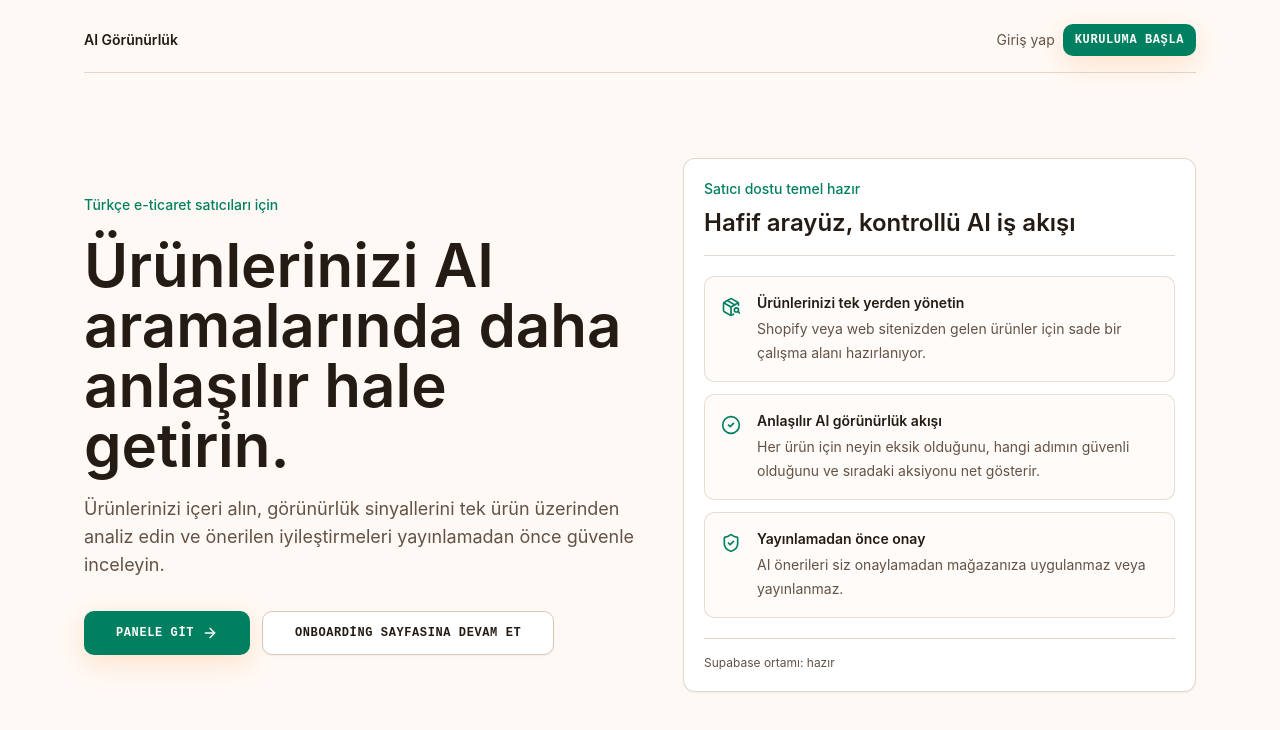
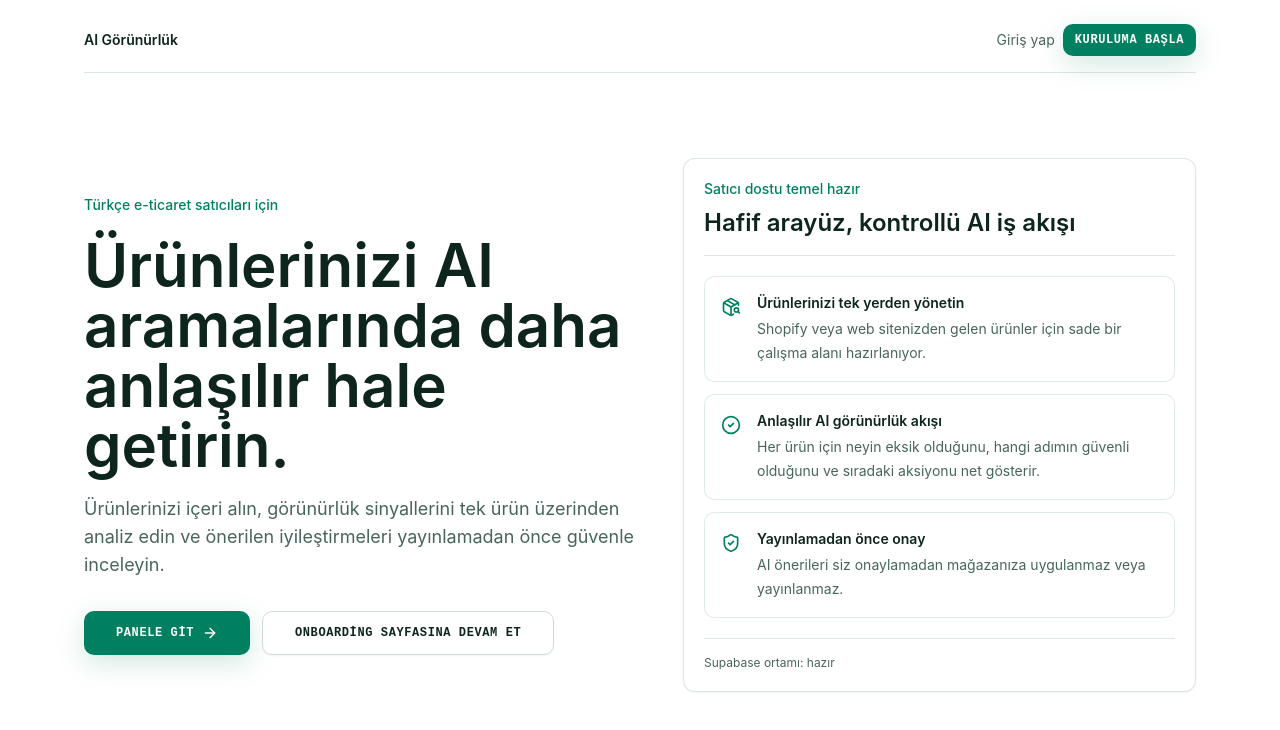
Before and after one commit to muhammederbay10/Bulunur-GEO, a Next.js app in the folder web/: page / in a window 1280 px wide. Shown: the top 730 px of the page. Built offline with nearby package versions, Linux system fonts and the light colour scheme.

Commit message:
ui: apply shopify green theme

```diff
--- a/web/src/app/(dashboard)/products/page.tsx
+++ b/web/src/app/(dashboard)/products/page.tsx
@@ -100,7 +100,7 @@ async function ProductsContent({
           className={
             shopifyNotice.tone === "warning"
               ? "rounded-lg border border-primary/40 bg-primary/10 p-4 text-sm text-foreground"
-              : "rounded-lg border border-emerald-500/30 bg-emerald-500/10 p-4 text-sm text-emerald-900 dark:text-emerald-100"
+              : "rounded-lg border border-primary/30 bg-primary/10 p-4 text-sm text-primary"
           }
         >
           {shopifyNotice.message}
--- a/web/src/app/globals.css
+++ b/web/src/app/globals.css
@@ -1,4 +1,4 @@
-/* @tailwind base;
+@tailwind base;
 @tailwind components;
 @tailwind utilities;
 
@@ -6,53 +6,79 @@
   :root {
     --font-space-grotesk: "Space Grotesk";
     --font-space-mono: "Space Mono";
-    --background: 22 100% 98%;
-    --foreground: 25 30% 11%;
+
+    /* Shopify green + white base */
+    --background: 0 0% 100%;
+    --foreground: 160 44% 10%;
     --card: 0 0% 100%;
-    --card-foreground: 25 30% 11%;
+    --card-foreground: 160 44% 10%;
     --popover: 0 0% 100%;
-    --popover-foreground: 25 30% 11%;
+    --popover-foreground: 160 44% 10%;
+
+    /* Primary: Shopify Green */
     --primary: 165 100% 25%;
     --primary-foreground: 0 0% 98%;
-    --secondary: 28 52% 91%;
-    --secondary-foreground: 28 24% 23%;
-    --muted: 26 54% 94%;
-    --muted-foreground: 25 18% 33%;
-    --accent: 29 90% 55%;
-    --accent-foreground: 25 30% 11%;
+
+    /* Secondary: white/green support */
+    --secondary: 150 38% 95%;
+    --secondary-foreground: 160 44% 16%;
+
+    /* Muted elements */
+    --muted: 150 38% 96%;
+    --muted-foreground: 160 17% 34%;
+
+    /* Accent: Shopify Green */
+    --accent: 165 100% 25%;
+    --accent-foreground: 0 0% 98%;
+
+    /* Destructive & States */
     --destructive: 0 84.2% 60.2%;
     --destructive-foreground: 0 0% 98%;
-    --border: 25 33% 79%;
-    --input: 25 33% 79%;
-    --ring: 29 90% 55%;
-    --chart-1: 29 90% 55%;
-    --chart-2: 198 100% 28%;
-    --chart-3: 25 30% 11%;
-    --chart-4: 35 89% 55%;
+    --border: 150 20% 84%;
+    --input: 150 20% 84%;
+    --ring: 165 100% 25%;
+
+    /* Charts */
+    --chart-1: 165 100% 25%;
+    --chart-2: 151 58% 40%;
+    --chart-3: 160 44% 10%;
+    --chart-4: 142 45% 55%;
     --chart-5: 0 78% 60%;
+
     --radius: 0.75rem;
   }
+
   .dark {
-    --background: 30 36% 10%;
-    --foreground: 40 18% 97%;
-    --card: 29 41% 7%;
+    --background: 160 44% 8%;
+    --foreground: 0 0% 98%;
+    --card: 160 42% 10%;
     --card-foreground: 0 0% 98%;
-    --popover: 29 41% 7%;
+    --popover: 160 42% 10%;
     --popover-foreground: 0 0% 98%;
-    --primary: 29 90% 55%;
-    --primary-foreground: 30 36% 10%;
-    --secondary: 30 26% 14%;
+
+    /* Primary: Shopify Green */
+    --primary: 165 100% 25%;
+    --primary-foreground: 0 0% 98%;
+
+    --secondary: 160 32% 14%;
     --secondary-foreground: 0 0% 98%;
-    --muted: 30 20% 16%;
-    --muted-foreground: 35 10% 67%;
-    --accent: 29 90% 55%;
-    --accent-foreground: 30 36% 10%;
+
+    /* Muted elements */
+    --muted: 160 28% 15%;
+    --muted-foreground: 150 13% 70%;
+
+    --accent: 165 100% 25%;
+    --accent-foreground: 0 0% 98%;
+
+    /* Destructive & States */
     --destructive: 0 62.8% 30.6%;
     --destructive-foreground: 0 0% 98%;
     --border: 0 0% 24%;
     --input: 0 0% 24%;
-    --ring: 29 90% 55%;
-    --chart-1: 29 90% 55%;
+    --ring: 165 100% 25%;
+
+    /* Charts */
+    --chart-1: 165 100% 25%;
     --chart-2: 142 50% 42%;
     --chart-3: 40 18% 97%;
     --chart-4: 280 65% 60%;
@@ -89,7 +115,7 @@
   }
 
   .ai-engine-panel {
-    @apply rounded-xl border border-[#4b3828] bg-[#1a120b] text-[#fff8f5] shadow-industrial-panel;
+    @apply rounded-xl border border-[#0a5c45] bg-[#063f32] text-white shadow-industrial-panel;
   }
 
   .surface-muted {
@@ -138,176 +164,4 @@
   100% {
     transform: translateX(100%);
   }
-} */
-
-@tailwind base;
-@tailwind components;
-@tailwind utilities;
-
-@layer base {
-  :root {
-    --font-space-grotesk: "Space Grotesk";
-    --font-space-mono: "Space Mono";
-
-    /* Base background & foreground */
-    --background: 22 100% 98%;
-    --foreground: 25 30% 11%;
-    --card: 0 0% 100%;
-    --card-foreground: 25 30% 11%;
-    --popover: 0 0% 100%;
-    --popover-foreground: 25 30% 11%;
-
-    /* Primary: Shopify Green */
-    --primary: 165 100% 25%;
-    --primary-foreground: 0 0% 98%;
-
-    /* Secondary: Soft warm tone */
-    --secondary: 28 52% 91%;
-    --secondary-foreground: 28 24% 23%;
-
-    /* Muted elements */
-    --muted: 26 54% 94%;
-    --muted-foreground: 25 18% 33%;
-
-    /* Accent: AI Safety Orange */
-    --accent: 29 90% 55%;
-    --accent-foreground: 25 30% 11%;
-
-    /* Destructive & States */
-    --destructive: 0 84.2% 60.2%;
-    --destructive-foreground: 0 0% 98%;
-    --border: 25 33% 79%;
-    --input: 25 33% 79%;
-    --ring: 165 100% 25%; /* Matched to Primary Green */
-
-    /* Charts */
-    --chart-1: 165 100% 25%;
-    --chart-2: 198 100% 28%;
-    --chart-3: 25 30% 11%;
-    --chart-4: 35 89% 55%;
-    --chart-5: 0 78% 60%;
-
-    --radius: 0.75rem;
-  }
-
-  .dark {
-    /* Base background & foreground */
-    --background: 30 36% 10%;
-    --foreground: 40 18% 97%;
-    --card: 29 41% 7%;
-    --card-foreground: 0 0% 98%;
-    --popover: 29 41% 7%;
-    --popover-foreground: 0 0% 98%;
-
-    /* Primary: Shopify Green */
-    --primary: 165 100% 25%;
-    --primary-foreground: 0 0% 98%;
-
-    /* Secondary */
-    --secondary: 30 26% 14%;
-    --secondary-foreground: 0 0% 98%;
-
-    /* Muted elements */
-    --muted: 30 20% 16%;
-    --muted-foreground: 35 10% 67%;
-
-    /* Accent: AI Safety Orange */
-    --accent: 29 90% 55%;
-    --accent-foreground: 30 36% 10%;
-
-    /* Destructive & States */
-    --destructive: 0 62.8% 30.6%;
-    --destructive-foreground: 0 0% 98%;
-    --border: 0 0% 24%;
-    --input: 0 0% 24%;
-    --ring: 165 100% 25%; /* Matched to Primary Green */
-
-    /* Charts */
-    --chart-1: 165 100% 25%;
-    --chart-2: 142 50% 42%;
-    --chart-3: 40 18% 97%;
-    --chart-4: 280 65% 60%;
-    --chart-5: 0 78% 60%;
-  }
 }
-
-@layer base {
-  * {
-    @apply border-border;
-  }
-  body {
-    @apply bg-background text-foreground antialiased;
-    font-feature-settings:
-      "rlig" 1,
-      "calt" 1;
-  }
-}
-
-@layer components {
-  .industrial-grid {
-    background-image:
-      linear-gradient(hsl(var(--border) / 0.11) 1px, transparent 1px),
-      linear-gradient(90deg, hsl(var(--border) / 0.11) 1px, transparent 1px);
-    background-size: 44px 44px;
-  }
-
-  .industrial-panel {
-    @apply rounded-xl border border-border/70 bg-card shadow-industrial-panel;
-  }
-
-  .seller-surface {
-    @apply rounded-xl border border-border/70 bg-card shadow-sm;
-  }
-
-  .ai-engine-panel {
-    @apply rounded-xl border border-[#4b3828] bg-[#1a120b] text-[#fff8f5] shadow-industrial-panel;
-  }
-
-  .surface-muted {
-    @apply rounded-lg border border-border/70 bg-muted/70;
-  }
-
-  .mono-label {
-    @apply font-mono text-xs font-semibold uppercase tracking-wider;
-  }
-
-  .page-enter {
-    @apply animate-in fade-in slide-in-from-bottom-3 duration-500;
-  }
-
-  .scanline {
-    position: relative;
-    overflow: hidden;
-  }
-
-  /* Swapped to use --accent (Orange) so the AI scanner effect keeps the AI brand identity */
-  .scanline::after {
-    background: linear-gradient(
-      90deg,
-      transparent,
-      hsl(var(--accent) / 0.22),
-      transparent
-    );
-    content: "";
-    inset: 0;
-    pointer-events: none;
-    position: absolute;
-    transform: translateX(-100%);
-  }
-
-  @media (prefers-reduced-motion: no-preference) {
-    .scanline::after {
-      animation: scanline-pass 4s ease-in-out infinite;
-    }
-  }
-}
-
-@keyframes scanline-pass {
-  0% {
-    transform: translateX(-100%);
-  }
-  45%,
-  100% {
-    transform: translateX(100%);
-  }
-}
--- a/web/src/features/native-import/components/native-import-panel.tsx
+++ b/web/src/features/native-import/components/native-import-panel.tsx
@@ -243,7 +243,7 @@ export function NativeImportPanel({ store }: NativeImportPanelProps) {
               ? "mt-5 rounded-lg border border-destructive/50 bg-destructive/10 p-4 text-sm text-destructive"
               : notice.kind === "warning"
                 ? "mt-5 rounded-lg border border-primary/40 bg-primary/10 p-4 text-sm text-foreground"
-                : "mt-5 rounded-lg border border-emerald-500/30 bg-emerald-500/10 p-4 text-sm text-emerald-900 dark:text-emerald-100"
+                : "mt-5 rounded-lg border border-primary/30 bg-primary/10 p-4 text-sm text-primary"
           }
         >
           {notice.message}
--- a/web/src/features/sources/components/source-setup-panel.tsx
+++ b/web/src/features/sources/components/source-setup-panel.tsx
@@ -130,7 +130,7 @@ export function SourceSetupPanel({
               ? "rounded-lg border border-destructive/50 bg-destructive/10 p-4 text-sm text-destructive"
               : shopifyNotice.kind === "warning"
                 ? "rounded-lg border border-primary/40 bg-primary/10 p-4 text-sm text-foreground"
-                : "rounded-lg border border-emerald-500/30 bg-emerald-500/10 p-4 text-sm text-emerald-900 dark:text-emerald-100"
+                : "rounded-lg border border-primary/30 bg-primary/10 p-4 text-sm text-primary"
           }
         >
           {shopifyNotice.message}
--- a/web/src/features/sources/components/source-status-list.tsx
+++ b/web/src/features/sources/components/source-status-list.tsx
@@ -228,7 +228,7 @@ export function SourceStatusList({ stores }: { stores: SourceStore[] }) {
             ) : null}
 
             {store.connection?.status === "connected" ? (
-              <p className="mt-3 flex items-center gap-2 text-sm text-emerald-700 dark:text-emerald-300">
+              <p className="mt-3 flex items-center gap-2 text-sm text-primary">
                 <CheckCircle2 className="h-4 w-4" />
                 Shopify bagli. Urunler otomatik senkronize edilir; gerekirse
                 tekrar senkronize edebilirsiniz.
--- a/web/tailwind.config.ts
+++ b/web/tailwind.config.ts
@@ -76,9 +76,9 @@ export default {
       },
       boxShadow: {
         "industrial-panel":
-          "0 1px 0 hsl(var(--foreground) / 0.05), 0 18px 48px hsl(25 30% 11% / 0.11)",
+          "0 1px 0 hsl(var(--foreground) / 0.04), 0 18px 48px hsl(160 44% 10% / 0.10)",
         "primary-soft":
-          "0 8px 28px hsl(var(--accent) / 0.20)",
+          "0 8px 28px hsl(var(--primary) / 0.18)",
       },
     },
   },
```
Also changed, not shown: web/src/features/analysis/components/product-analysis-page.tsx (+11 -11 lines).
